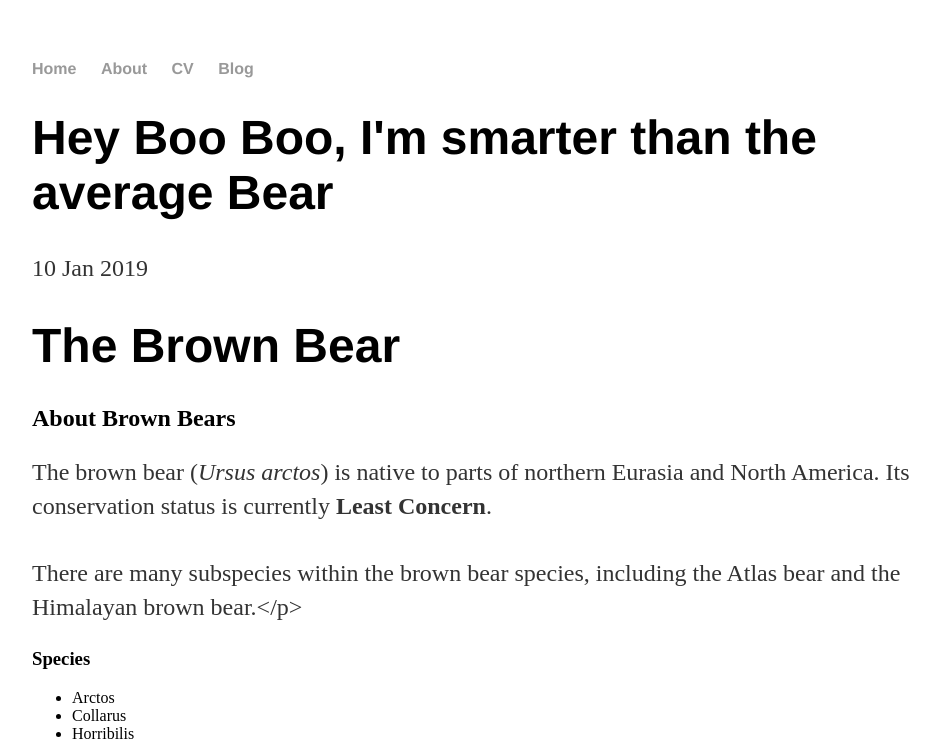
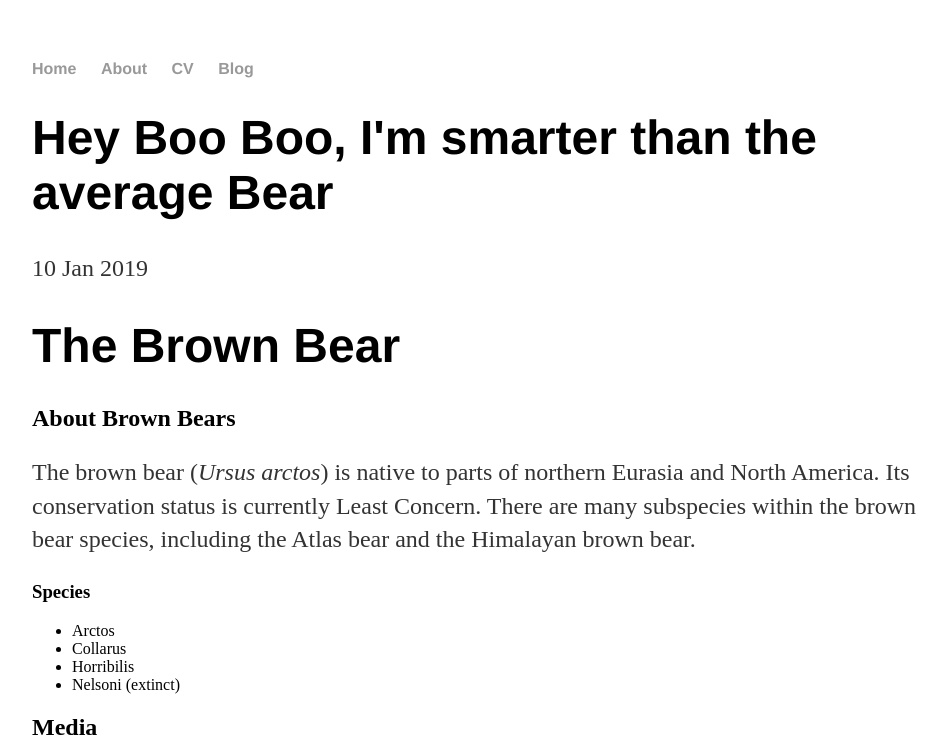
Before and after one commit to proffreda/proffreda.github.io, a Jekyll site: the page built from _posts/2019-01-10-bear.md, in a window 1280 px wide. Shown: the top 743 px of the page, without its empty margins (160-1107 px from the left). Built offline with Jekyll 4.4.1, drawn with Linux system fonts in a browser that asks for light colours; some of the changed lines change nothing that is shown.

Commit message:
Update 2019-01-10-bear.md

```diff
--- a/_posts/2019-01-10-bear.md
+++ b/_posts/2019-01-10-bear.md
@@ -8,7 +8,7 @@
 # The Brown Bear
 
 ## About Brown Bears
-The brown bear (<em>Ursus arctos</em>) is native to parts of northern Eurasia and North America. Its conservation status is currently <strong>Least Concern</strong>.<br /><br /> There are many subspecies within the brown bear species, including the Atlas bear and the Himalayan brown bear.</p>
+The brown bear (*Ursus arctos*) is native to parts of northern Eurasia and North America. Its conservation status is currently Least Concern. There are many subspecies within the brown bear species, including the Atlas bear and the Himalayan brown bear.
 
 ### Species
 - Arctos
@@ -17,7 +17,7 @@
 - Nelsoni (extinct)
 
 
-## Media<
+## Media
 
 ![Image of Bear](https://s3.amazonaws.com/codecademy-content/courses/web-101/web101-image_brownbear.jpg)
-![Video of Bear](https://s3.amazonaws.com/codecademy-content/courses/freelance-1/unit-1/lesson-2/htmlcss1-vid_brown-bear.mp4)
+[![Video of Bear](https://s3.amazonaws.com/codecademy-content/courses/web-101/web101-image_brownbear.jpg)](https://s3.amazonaws.com/codecademy-content/courses/freelance-1/unit-1/lesson-2/htmlcss1-vid_brown-bear.mp4)
```
